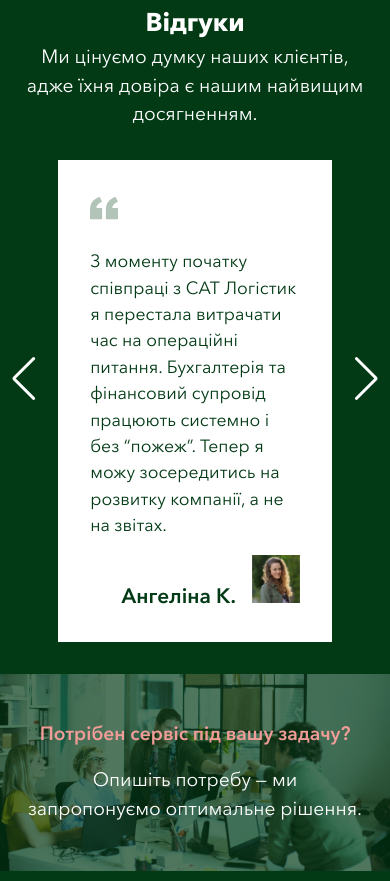
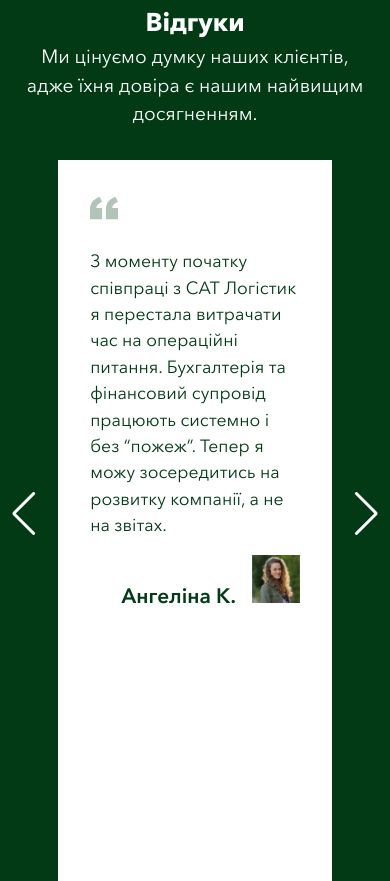
Before and after one commit to garckushaoleg/sat-logistic-landing-page, a website: page index.html in a window 390 px wide. Shown: the part 4623-5504 px from the top of the page. Drawn offline with nearby package versions, Linux system fonts and the light colour scheme.

Commit message:
fix slider height mob

```diff
--- a/css/layouts/reviews.css
+++ b/css/layouts/reviews.css
@@ -123,9 +123,70 @@
   }
 }
 
+@media screen and (max-width: 1200px) and (min-width: 1082px) {
+  .review_card {
+    min-height: 30rem;
+  }
+}
+
+@media screen and (max-width: 1083px) and (min-width: 925px) {
+  .review_card {
+    min-height: 35rem;
+  }
+}
+
+@media screen and (max-width: 926px) and (min-width: 804px) {
+  .review_card {
+    min-height: 40rem;
+  }
+}
+
+@media screen and (max-width: 805px) and (min-width: 768px) {
+  .review_card {
+    min-height: 45rem;
+  }
+}
+
 @media screen and (max-width: 768px) {
   .review_card {
     max-width: 100%;
+    min-height: 27rem;
+  }
+}
+
+@media screen and (max-width: 640px) {
+  .review_card {
+    min-height: 30rem;
+  }
+}
+
+@media screen and (max-width: 560px) {
+  .review_card {
+    min-height: 35rem;
+  }
+}
+
+@media screen and (max-width: 486px) {
+  .review_card {
+    min-height: 38rem;
+  }
+}
+
+@media screen and (max-width: 450px) {
+  .review_card {
+    min-height: 40rem;
+  }
+}
+
+@media screen and (max-width: 430px) {
+  .review_card {
+    min-height: 42rem;
+  }
+}
+
+@media screen and (max-width: 400px) {
+  .review_card {
+    min-height: 47rem;
   }
 }
 
```
